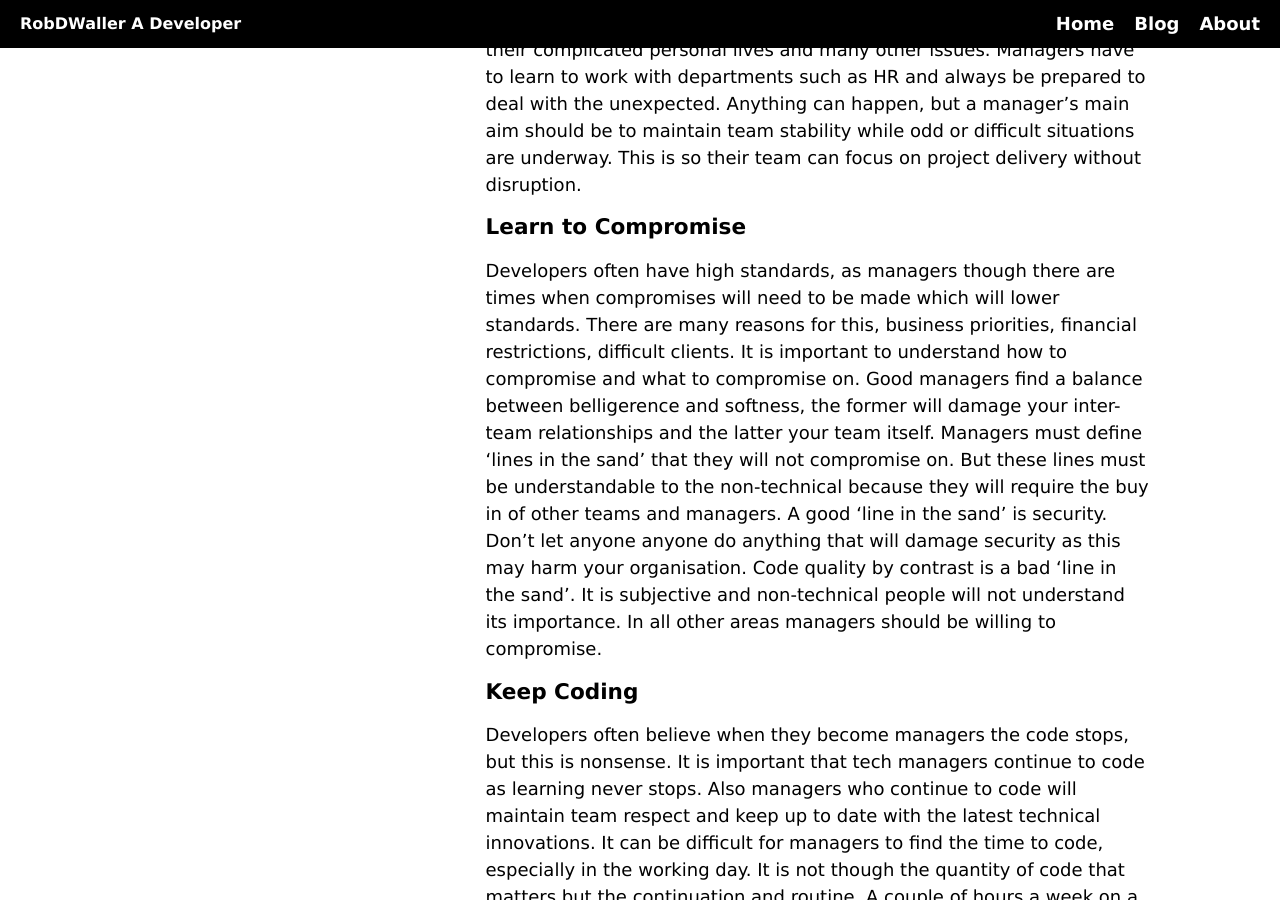
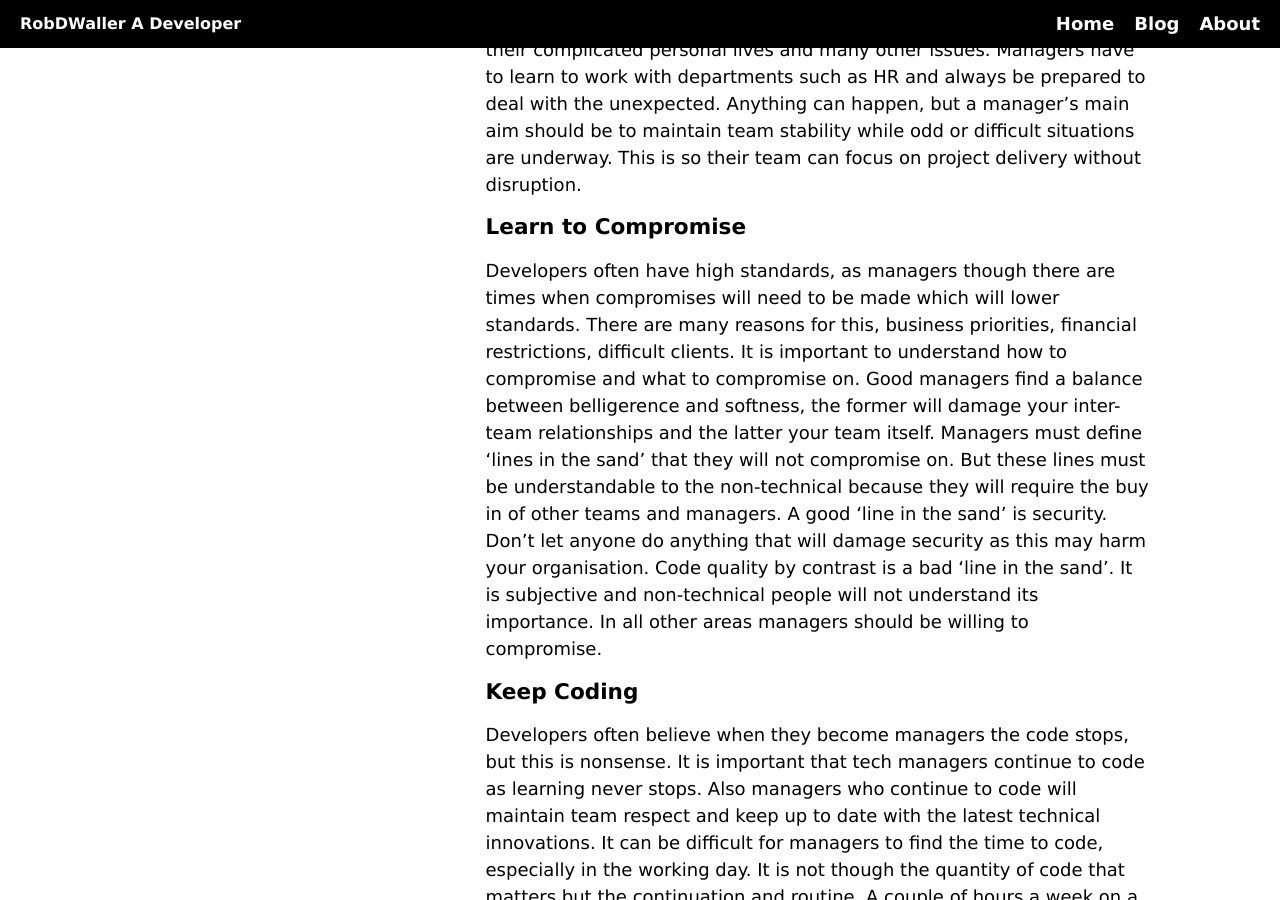
Before and after one commit to RobDWaller/robdwaller.github.io, a Jekyll site: the page built from _talks/five-tips-aspiring-tech-management.md, in a window 1280 px wide and 900 px high, scrolled down 2081 px. Built offline with Jekyll 4.4.1, drawn with Linux system fonts in a browser that asks for light colours; some of the changed text lies outside the part shown.

Commit message:
Fixed spelling issues and other minor mistakes.

```diff
--- a/_talks/five-tips-aspiring-tech-management.md
+++ b/_talks/five-tips-aspiring-tech-management.md
@@ -32,7 +32,7 @@ Tech management isn't just about technology and code, managers have to deal with
 
 ### Learn to Compromise
 
-Developers often have high standards, as managers though there are times when compromises will need to be made which will lower standards. There are many reasons for this, business priorities, financial restrictions, difficult clients. It is important to understand how to compromise and what to compromise on. Good managers find a balance between belligerence and softness, the former will damage your inter-team relationships and the latter your team itself. Managers must define 'lines in the sand' that they will not compromise on. But these lines must be understandable to the non-technical because they will require the buy in of other teams and managers. A good 'line in the sand' is security. Don't let anyone anyone do anything that will damage security as this may harm your organisation. Code quality by contrast is a bad 'line in the sand'. It is subjective and non-technical people will not understand its importance. In all other areas managers should be willing to compromise.
+Developers often have high standards, as managers though there are times when compromises will need to be made which will lower standards. There are many reasons for this, business priorities, financial restrictions, difficult clients. It is important to understand how to compromise and what to compromise on. Good managers find a balance between belligerence and softness, the former will damage your inter-team relationships and the latter your team itself. Managers must define 'lines in the sand' that they will not compromise on. But these lines must be understandable to the non-technical because they will require the buy in of other teams and managers. A good 'line in the sand' is security. Don't let anyone do anything that will damage security as this may harm your organisation. Code quality by contrast is a bad 'line in the sand'. It is subjective and non-technical people will not understand its importance. In all other areas managers should be willing to compromise.
 
 ### Keep Coding
 
```
Also changed, not shown: other parts of _talks/five-tips-aspiring-tech-management.md (+2 -2 lines).
